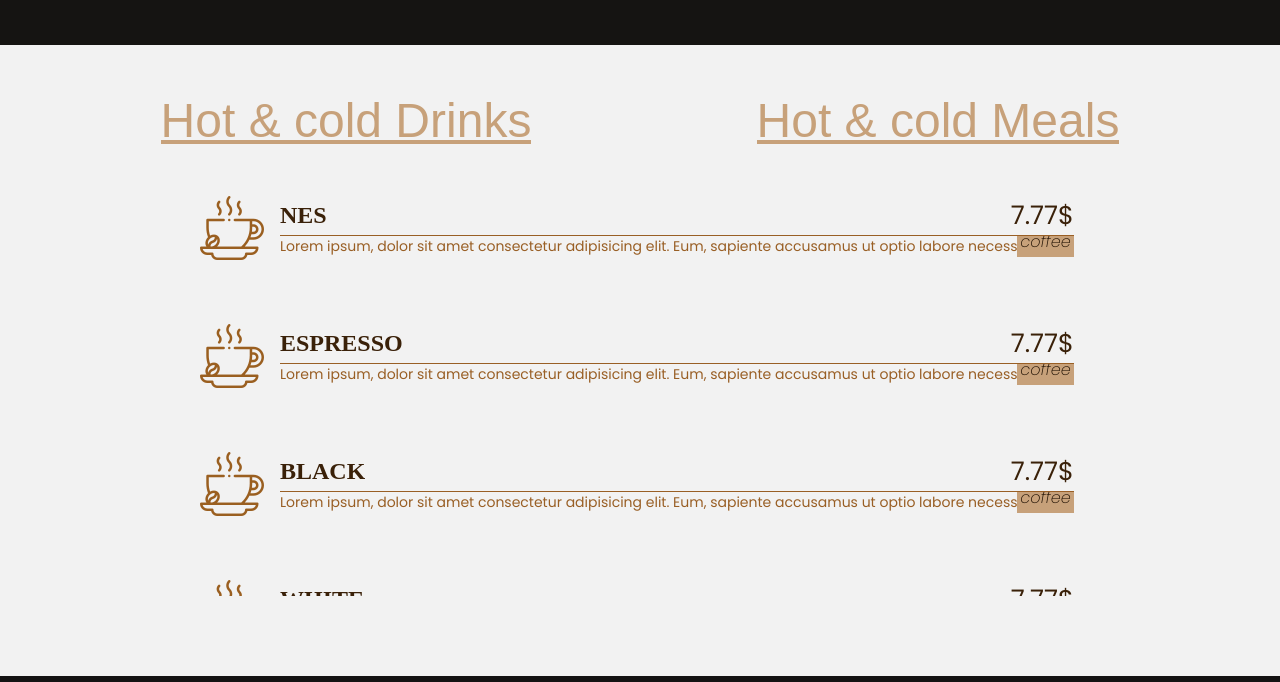
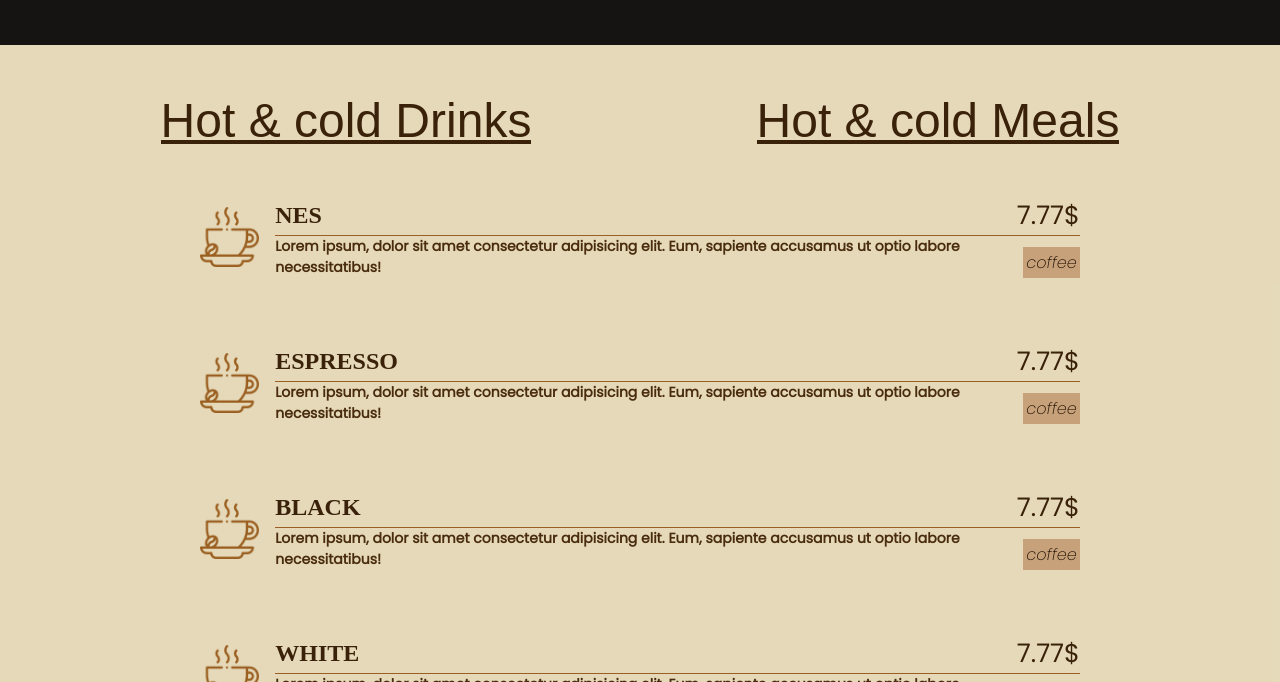
Before and after one commit to MilanJulinac42/coffee-shop, a plain HTML site: page views/menu.html in a window 1280 px wide. Shown: the part 225-907 px from the top of the page. Drawn offline with nearby package versions, Linux system fonts and the light colour scheme.

Commit message:
modified some files

```diff
--- a/js/menu.js
+++ b/js/menu.js
@@ -4,11 +4,16 @@ const foodButton = document.querySelector(".food-btn");
 const drinkItems = document.querySelector(".coffe-drinks");
 const foodItems = document.querySelector(".food-items");
 
+const menuItems = document.querySelector(".menu-items");
+const itemsSection = document.querySelector(".items-section");
+
 foodButton.addEventListener("click", () => {
   drinkItems.classList.add("clipped");
   drinkItems.classList.remove("not-clipped");
   foodItems.classList.remove("clipped");
   foodItems.classList.add("not-clipped");
+  menuItems.style.height = "540px";
+  itemsSection.style.height = "540px";
 });
 
 drinksButtom.addEventListener("click", () => {
@@ -16,4 +21,6 @@ drinksButtom.addEventListener("click", () => {
   foodItems.classList.remove("not-clipped");
   drinkItems.classList.remove("clipped");
   drinkItems.classList.add("not-clipped");
+  menuItems.style.height = "1000px";
+  itemsSection.style.height = "1000px";
 });
--- a/styles/menu.css
+++ b/styles/menu.css
@@ -3,7 +3,7 @@
 }
 
 .menu {
-  background: #f2f2f2;
+  background: #ac861e4f;
   padding-bottom: 5em;
 }
 
@@ -57,7 +57,7 @@
 .menu-btn {
   margin: 0 2em;
   font-size: 3em;
-  color: #c7a17a;
+  color: #3a2109;
   border: none;
   background-color: transparent;
   text-decoration: underline;
@@ -107,16 +107,19 @@
 
 .menu-items {
   position: relative;
-  height: 400px;
+  height: 1000px;
   width: 100vw;
   display: flex;
   justify-content: center;
   align-content: center;
+  overflow: hidden;
 }
 
 .item-cards .description {
   font-size: 14px;
-  color: #995f25;
+  color: #492b0e;
+  font-weight: bold;
+  margin-right: 75px;
 }
 
 .desc-section {
@@ -145,13 +148,13 @@
 
 .clipped {
   clip-path: polygon(0 0, 100% 0, 100% 0, 0 0);
-  transition: clip-path 0.5s;
+  transition: clip-path 0.3s ease-in;
 }
 
 .not-clipped {
   clip-path: polygon(0 0, 100% 0, 100% 100%, 0% 100%);
-  transition: clip-path 0.5s;
-  transition-delay: 0.5s;
+  transition: clip-path 0.3s ease-in;
+  transition-delay: 0.3s;
 }
 
 @media screen and (max-width: 780px) {
```
